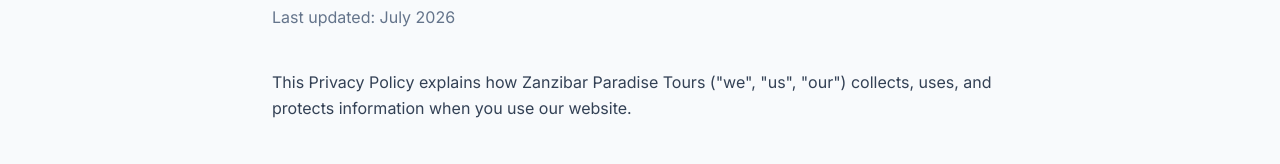
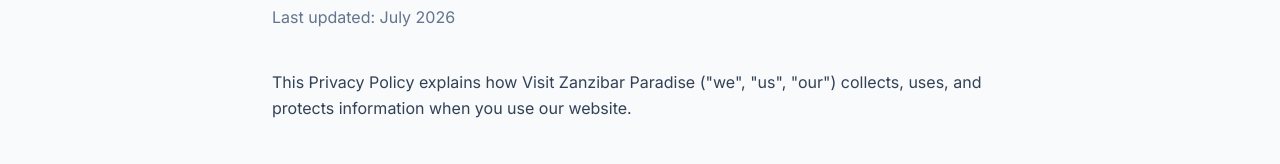
Before and after one commit to abedymbangaa-sys/ztp, a React (Vite) app: page /privacy in a window 1280 px wide. Shown: the part 160-324 px from the top of the page. Built offline with nearby package versions, Linux system fonts and the light colour scheme.

Commit message:
Update Privacy.jsx

```diff
--- a/src/pages/Privacy.jsx
+++ b/src/pages/Privacy.jsx
@@ -6,7 +6,7 @@ export default function Privacy() {
 
       <div className="space-y-6 text-slate-700 leading-relaxed">
         <p>
-          This Privacy Policy explains how Zanzibar Paradise Tours ("we", "us", "our") collects, uses, and
+          This Privacy Policy explains how Visit Zanzibar Paradise ("we", "us", "our") collects, uses, and
           protects information when you use our website.
         </p>
 
```
